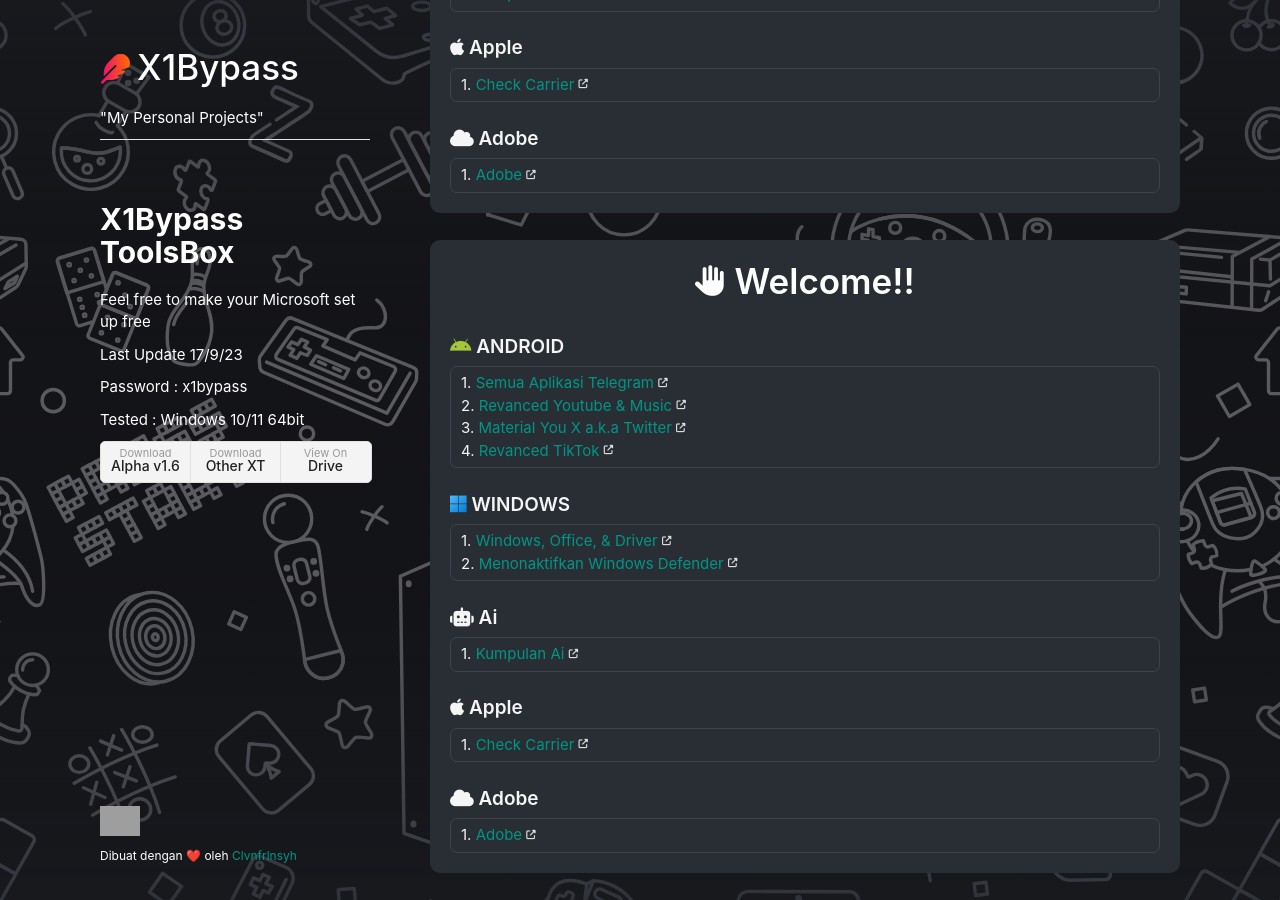
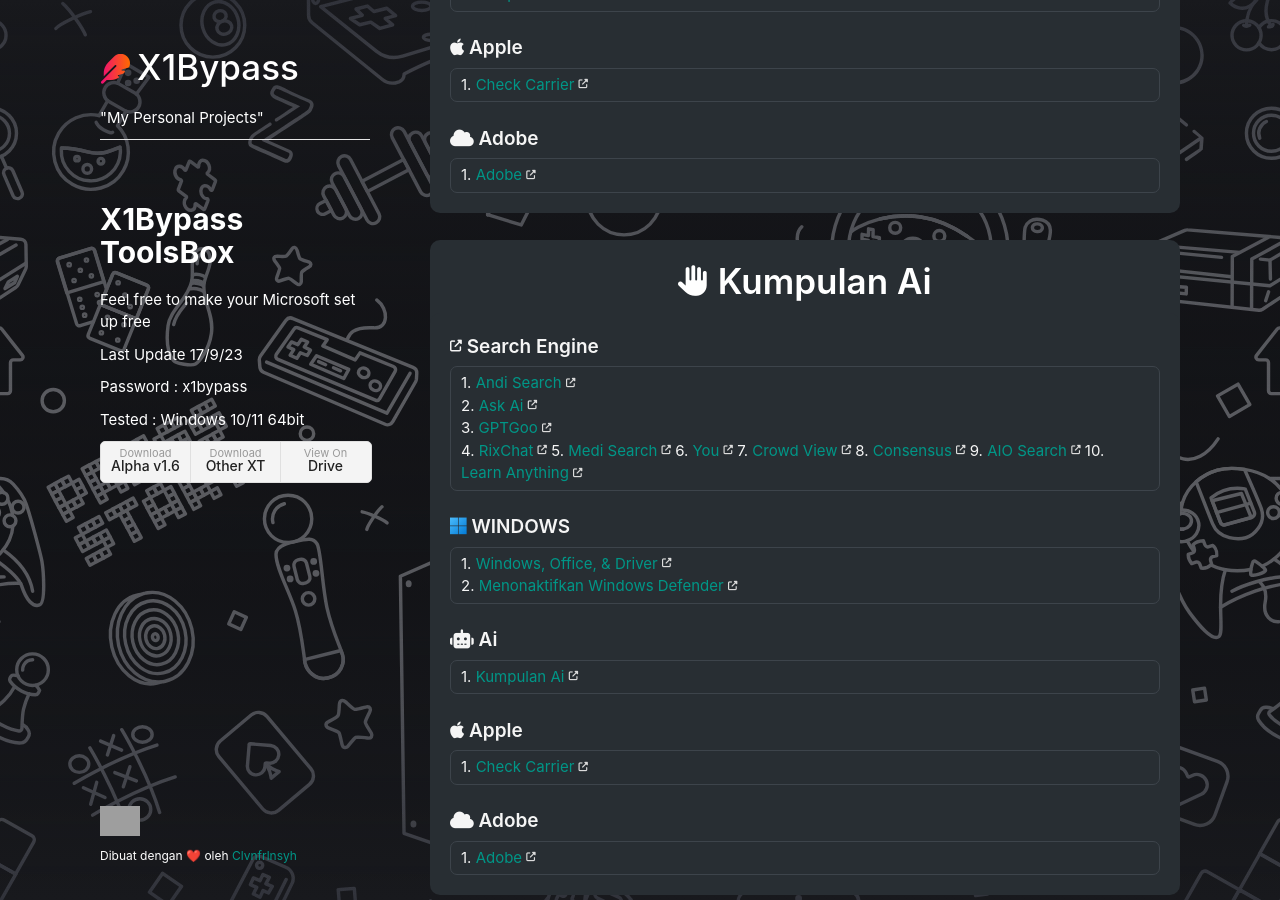
Before and after one commit to Unknown240/coba, a Jekyll site: the page built from index.html, in a window 1280 px wide and 900 px high, scrolled down 453 px. Built offline with Jekyll 4.4.1, drawn with Linux system fonts in a browser that asks for light colours; grey boxes are pictures that could not be loaded.

Commit message:
Update index.html

```diff
--- a/index.html
+++ b/index.html
@@ -37,16 +37,22 @@
 <br>
 
 <div class="boxbg-header-banner">
-  <div style="color:white; font-size: 35px; font-weight: 600; margin-top: 10px"><i class="fa-solid fa-hand fa-shake fa-sm"></i> Welcome!!</div>
+  <div style="color:white; font-size: 35px; font-weight: 600; margin-top: 10px"><i class="fa-solid fa-hand fa-shake fa-sm"></i> Kumpulan Ai</div>
 </div>
 <div class="boxbg-divider-banner"></div>
 <div class="boxbg-menu">
-  <div class="menu-title"><i class="fa-brands fa-android android-icon"></i> ANDROID</div>
+  <div class="menu-title"><i class="fa-solid fa-up-right-from-square fa-2xs"></i> Search Engine</div>
   <div class="boxlink">
-    1. <a href="{{ '/pages/android.html' | relative_url }}">Semua Aplikasi Telegram</a> <i class="fa-solid fa-up-right-from-square fa-2xs" style="color: #dcdcdc"></i><br>
-    2. <a href="{{ '/pages/revanced.html' | relative_url }}">Revanced Youtube & Music</a> <i class="fa-solid fa-up-right-from-square fa-2xs" style="color: #dcdcdc"></i><br>
-    3. <a href="{{ '/pages/revancedtwitter.html' | relative_url }}">Material You X a.k.a Twitter</a> <i class="fa-solid fa-up-right-from-square fa-2xs" style="color: #dcdcdc"></i><br>
-    4. <a href="{{ '/pages/revancedtiktok.html' | relative_url }}">Revanced TikTok</a> <i class="fa-solid fa-up-right-from-square fa-2xs" style="color: #dcdcdc"></i>
+    1. <a href="{{ 'https://andisearch.com/' | relative_url }}">Andi Search</a> <i class="fa-solid fa-up-right-from-square fa-2xs" style="color: #dcdcdc"></i><br>
+    2. <a href="{{ 'https://iask.ai/' | relative_url }}">Ask Ai</a> <i class="fa-solid fa-up-right-from-square fa-2xs" style="color: #dcdcdc"></i><br>
+    3. <a href="{{ 'https://gptgo.ai/' | relative_url }}">GPTGoo</a> <i class="fa-solid fa-up-right-from-square fa-2xs" style="color: #dcdcdc"></i><br>
+    4. <a href="{{ 'https://topai.tools/' | relative_url }}">RixChat</a> <i class="fa-solid fa-up-right-from-square fa-2xs" style="color: #dcdcdc"></i>
+    5. <a href="{{ 'https://medisearch.io/' | relative_url }}">Medi Search</a> <i class="fa-solid fa-up-right-from-square fa-2xs" style="color: #dcdcdc"></i>
+    6. <a href="{{ 'https://you.com/' | relative_url }}">You</a> <i class="fa-solid fa-up-right-from-square fa-2xs" style="color: #dcdcdc"></i>
+    7. <a href="{{ 'https://crowdview.ai/' | relative_url }}">Crowd View</a> <i class="fa-solid fa-up-right-from-square fa-2xs" style="color: #dcdcdc"></i>
+    8. <a href="{{ 'https://consensus.app/' | relative_url }}">Consensus</a> <i class="fa-solid fa-up-right-from-square fa-2xs" style="color: #dcdcdc"></i>
+    9. <a href="{{ 'https://sites.google.com/view/x1bypasstools/chatgpt/aio-search' | relative_url }}">AIO Search</a> <i class="fa-solid fa-up-right-from-square fa-2xs" style="color: #dcdcdc"></i>
+    10. <a href="{{ 'https://www.tutorai.me/' | relative_url }}">Learn Anything</a> <i class="fa-solid fa-up-right-from-square fa-2xs" style="color: #dcdcdc"></i>
   </div><br>
   <div class="menu-title"><i class="fa-brands fa-microsoft windows-icon"></i> WINDOWS</div>
   <div class="boxlink">
```
